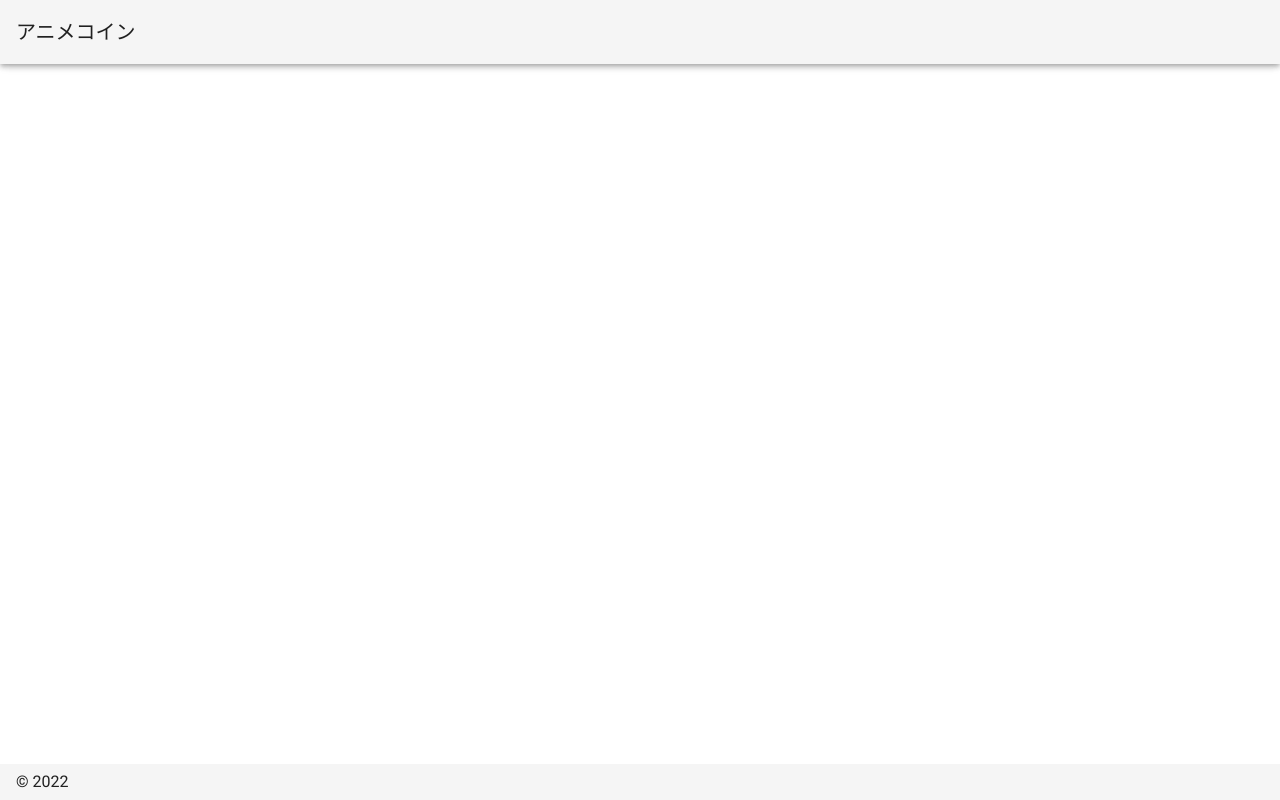
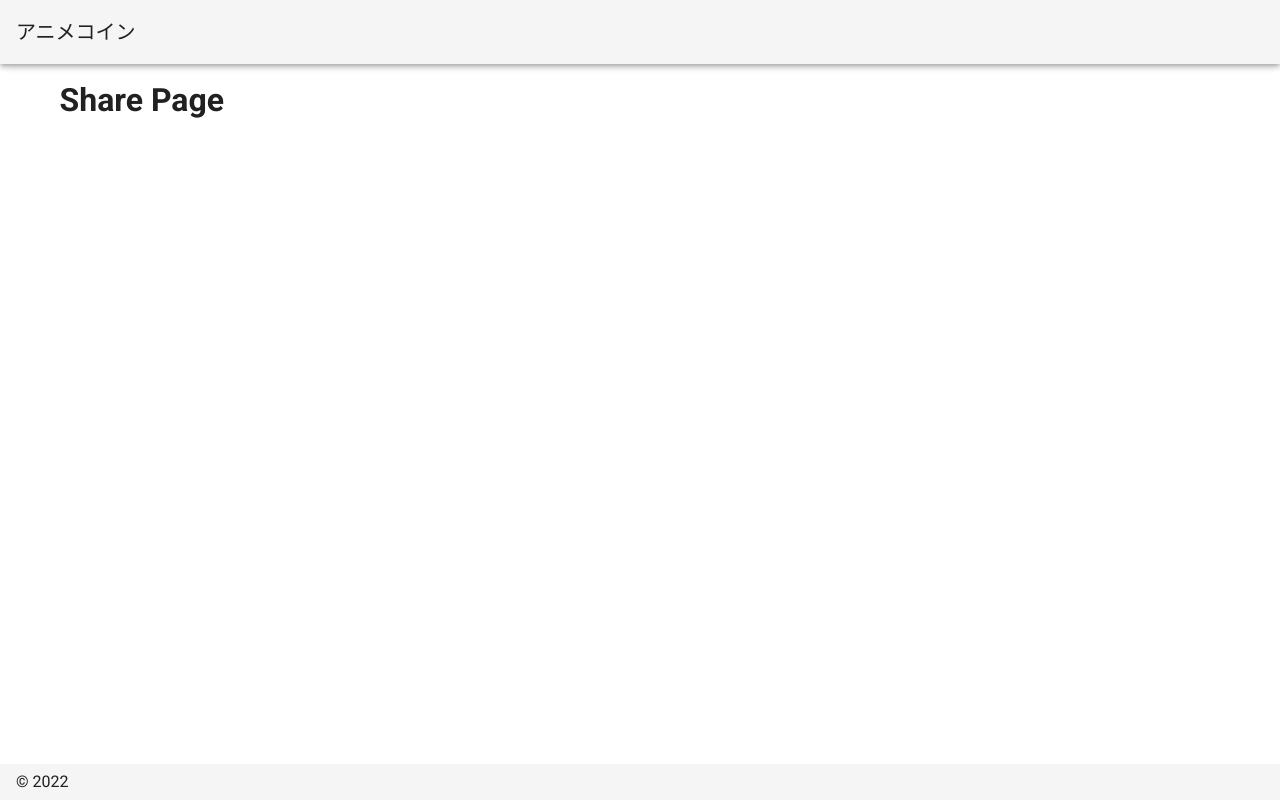
Before and after one commit to Naoki08/Anime-Coin, a Nuxt app: page /share in a window 1280 px wide. Before the commit this address had no page. Built offline with nearby package versions, Linux system fonts and the light colour scheme.

Commit message:
シェアページを追加

```diff
--- /dev/null
+++ b/pages/share.vue
@@ -0,0 +1,14 @@
+<template>
+<div>
+  <h1>Share Page</h1>
+</div>
+</template>
+
+<script lang="ts">
+import Vue from 'vue';
+
+export default Vue.extend({
+  data(){
+  },
+})
+</script>
```
